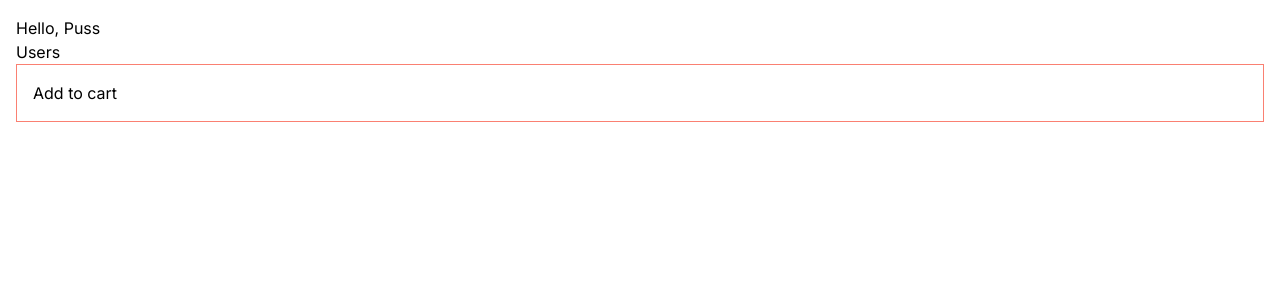
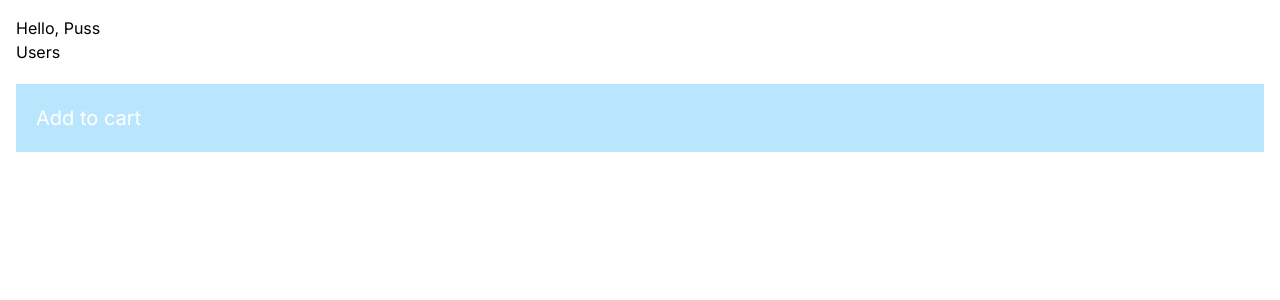
Before and after one commit to Maheshinav/Next-app, a Next.js app: page / in a window 1280 px wide. Shown: the top 300 px of the page. Built offline with nearby package versions, Linux system fonts and the light colour scheme.

Commit message:
Add tailwind.css

```diff
--- a/app/components/ProductCard.tsx
+++ b/app/components/ProductCard.tsx
@@ -1,10 +1,10 @@
 import React from "react";
 import AddToCart from "./AddToCart";
-import styles from "./ProductCard.module.css";
+//import styles from "./ProductCard.module.css";
 
 const ProductCard = () => {
 	return (
-		<div className={styles.card}>
+		<div className="p-5 my-5 bg-sky-200 text-white text-xl hover:bg-sky-600">
 			<AddToCart />
 		</div>
 	);
```
